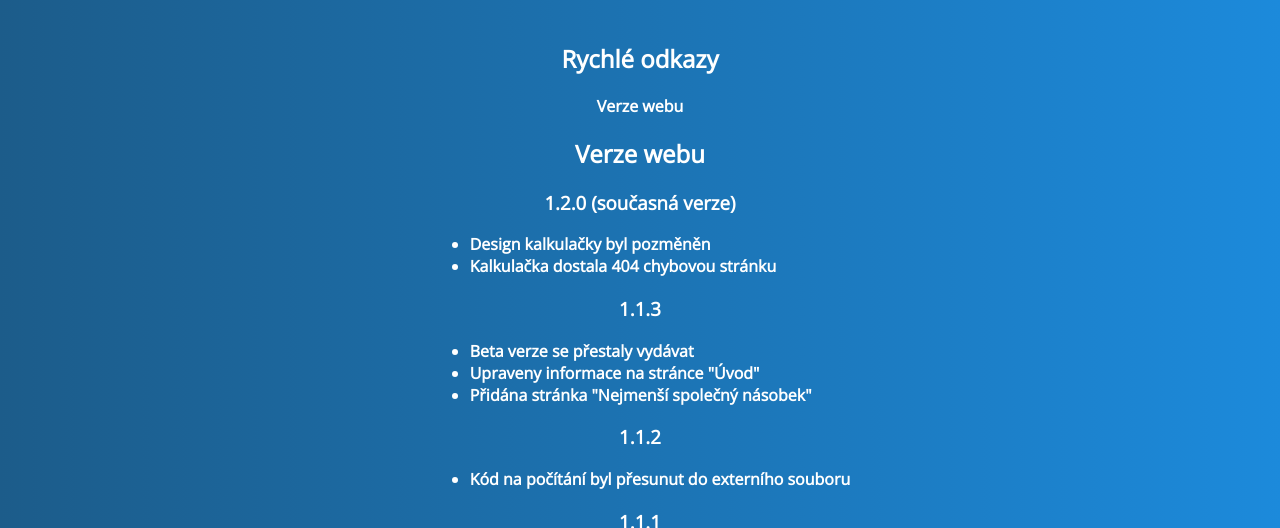
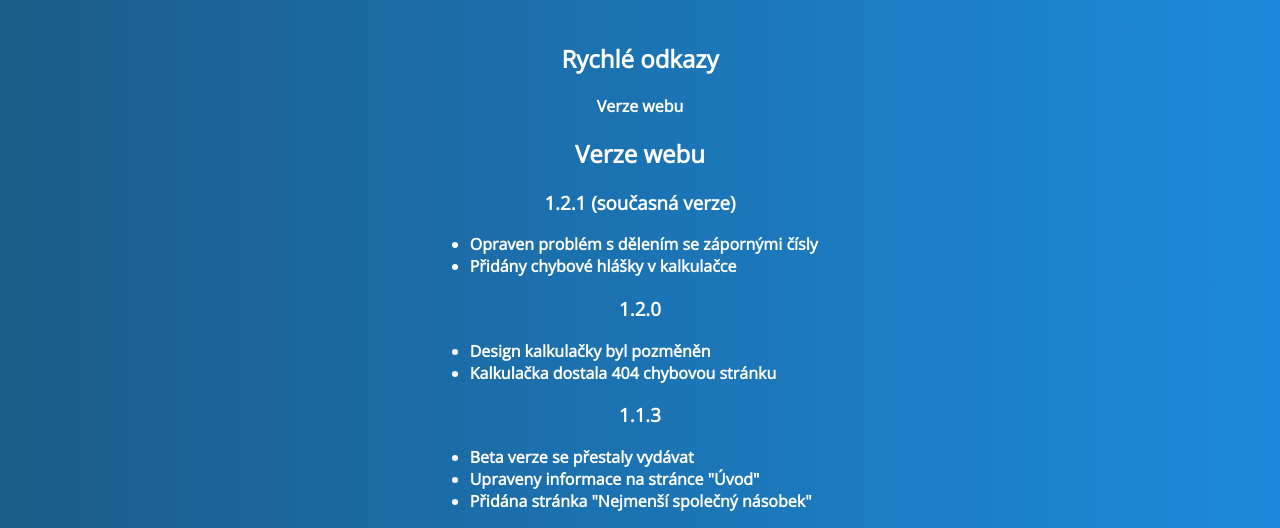
Before and after one commit to Libertas007/Kalkulacka, a plain HTML site: page verze.html in a window 1280 px wide. Shown: the part 227-755 px from the top of the page. Drawn offline with nearby package versions, Linux system fonts and the light colour scheme.

Commit message:
Update verze.html

```diff
--- a/verze.html
+++ b/verze.html
@@ -9,8 +9,7 @@
   <meta http-equiv="X-UA-Compatible" content="ie=edge">
 	<title>Historie verzí webu - Kalkulačka</title>
 	<link href="style.css" rel="stylesheet" type="text/css" />
-  <link href="https://fonts.googleapis.com/css2?family=Open+Sans&display=swap" rel="stylesheet">
-  <link rel="shortcut icon" type="image/x-icon" href="favicon.ico">
+	<link href="https://fonts.googleapis.com/css2?family=Open+Sans&display=swap" rel="stylesheet">
 
 </head>
 
@@ -36,8 +35,13 @@
 
   <h2 id="classic">Verze webu</h2>
 
+  <h3>1.2.1 (současná verze)</h3>
+  <ul>
+    <li>Opraven problém s dělením se zápornými čísly</li>
+    <li>Přidány chybové hlášky v kalkulačce</li>
+  </ul>
 
-  <h3>1.2.0 (současná verze)</h3>
+  <h3>1.2.0</h3>
   <ul>
     <li>Design kalkulačky byl pozměněn</li>
     <li>Kalkulačka dostala 404 chybovou stránku</li>
```
